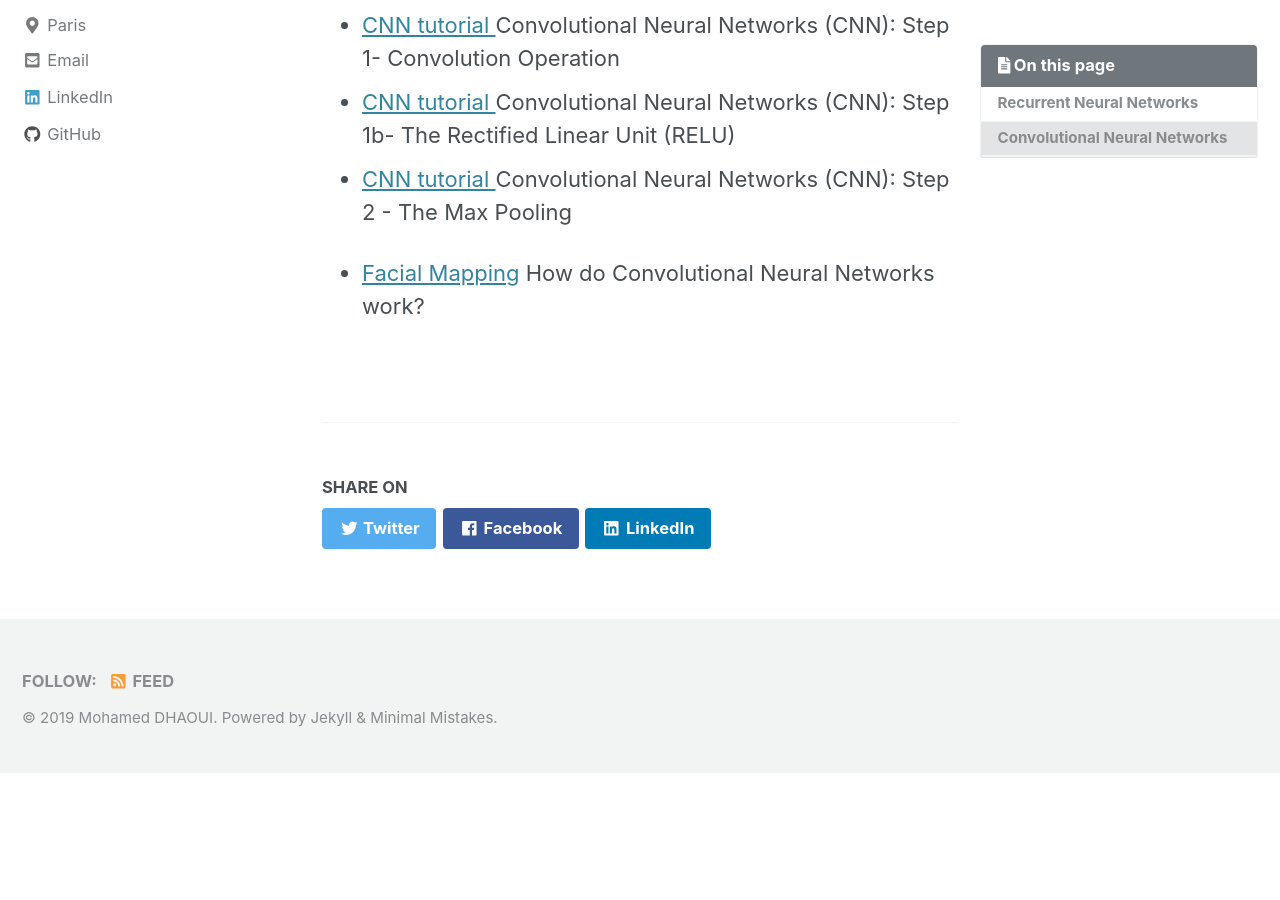
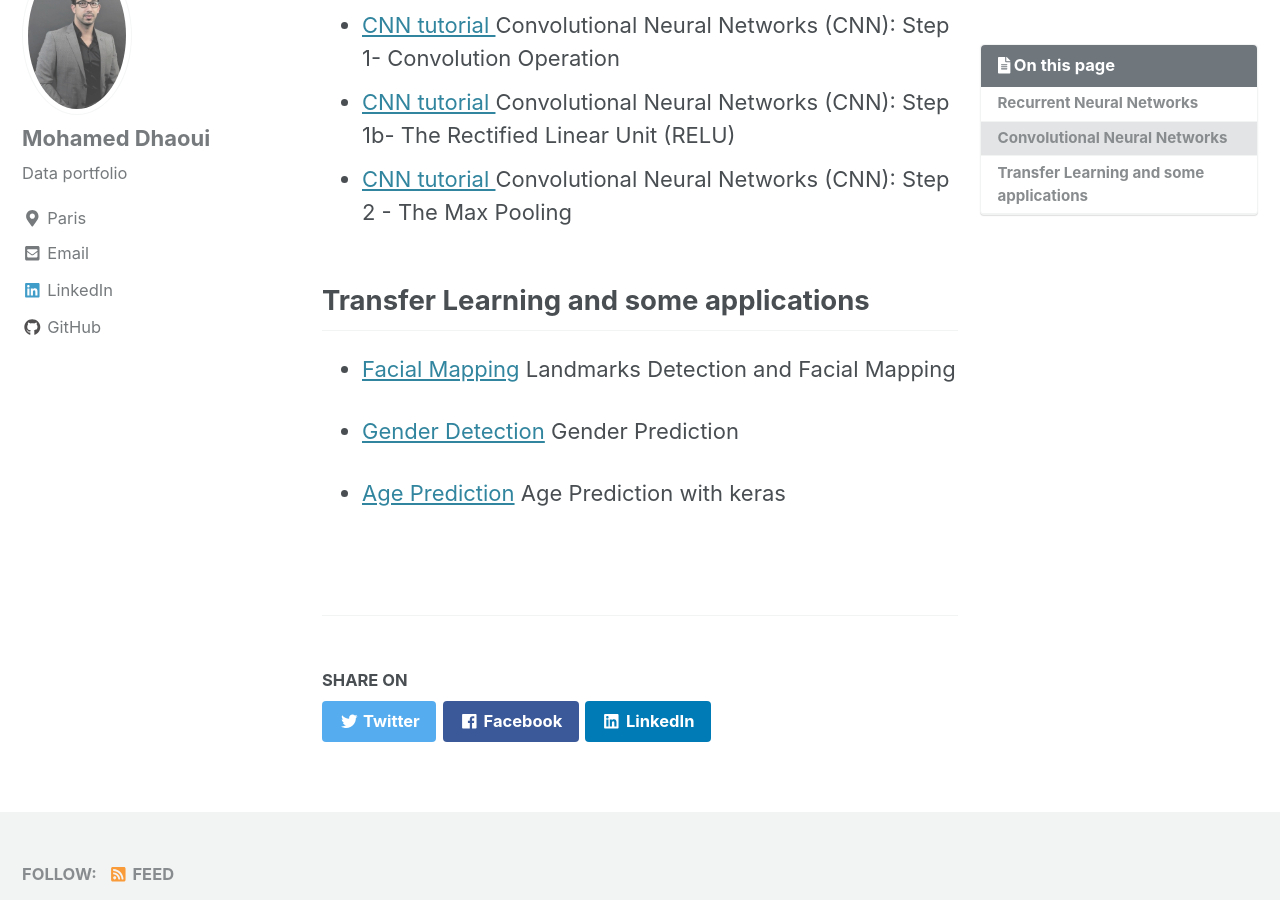
Before and after one commit to mohameddhaoui/mohameddhaoui.github.io, a Jekyll site: the page built from _pages/dl.md, in a window 1280 px wide and 900 px high, scrolled down 1578 px. Built offline with Jekyll 4.4.1, drawn with Linux system fonts in a browser that asks for light colours; cached includes are drawn as plain includes; before the commit the page ends 2352 px from its top, so only the background shows below that.

Commit message:
Update dl.md

```diff
--- a/_pages/dl.md
+++ b/_pages/dl.md
@@ -21,4 +21,10 @@
 * [CNN tutorial ](https://mohameddhaoui.github.io/deeplearning/CNN_tuto11/)  Convolutional Neural Networks (CNN): Step 1b- The Rectified Linear Unit (RELU)
 * [CNN tutorial ](https://mohameddhaoui.github.io/deeplearning/CNN_tuto2/)  Convolutional Neural Networks (CNN): Step 2 - The Max Pooling
 
-* [Facial Mapping](https://mohameddhaoui.github.io/deeplearning/Landmarks_recognition/)  How do Convolutional Neural Networks work?
+
+## Transfer Learning and some applications
+* [Facial Mapping](https://mohameddhaoui.github.io/deeplearning/Landmarks_recognition/)  Landmarks Detection and Facial Mapping
+
+* [Gender Detection](https://github.com/kasamoh/Image_processing_learning/tree/master/Gender_detection)  Gender Prediction
+
+* [Age Prediction](https://mohameddhaoui.github.io/deeplearning/Age_detection/)  Age Prediction with keras
```
